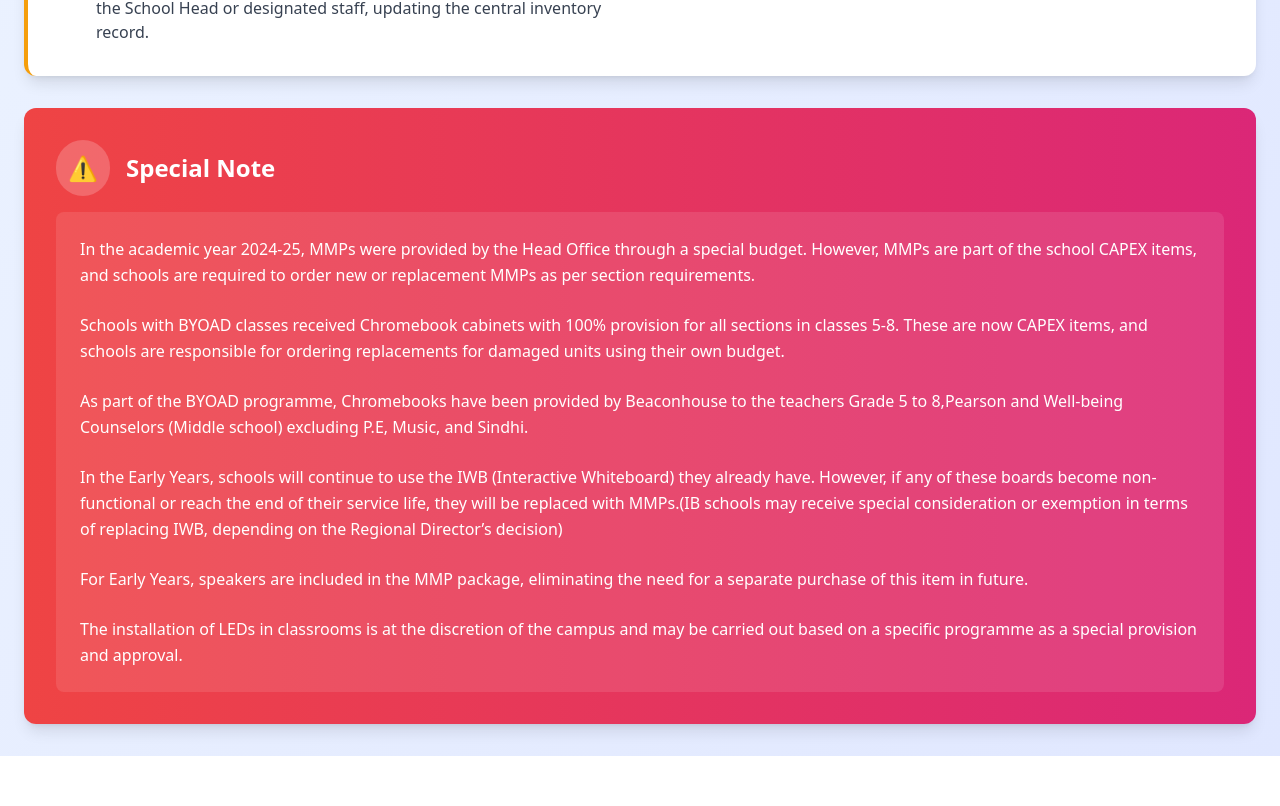
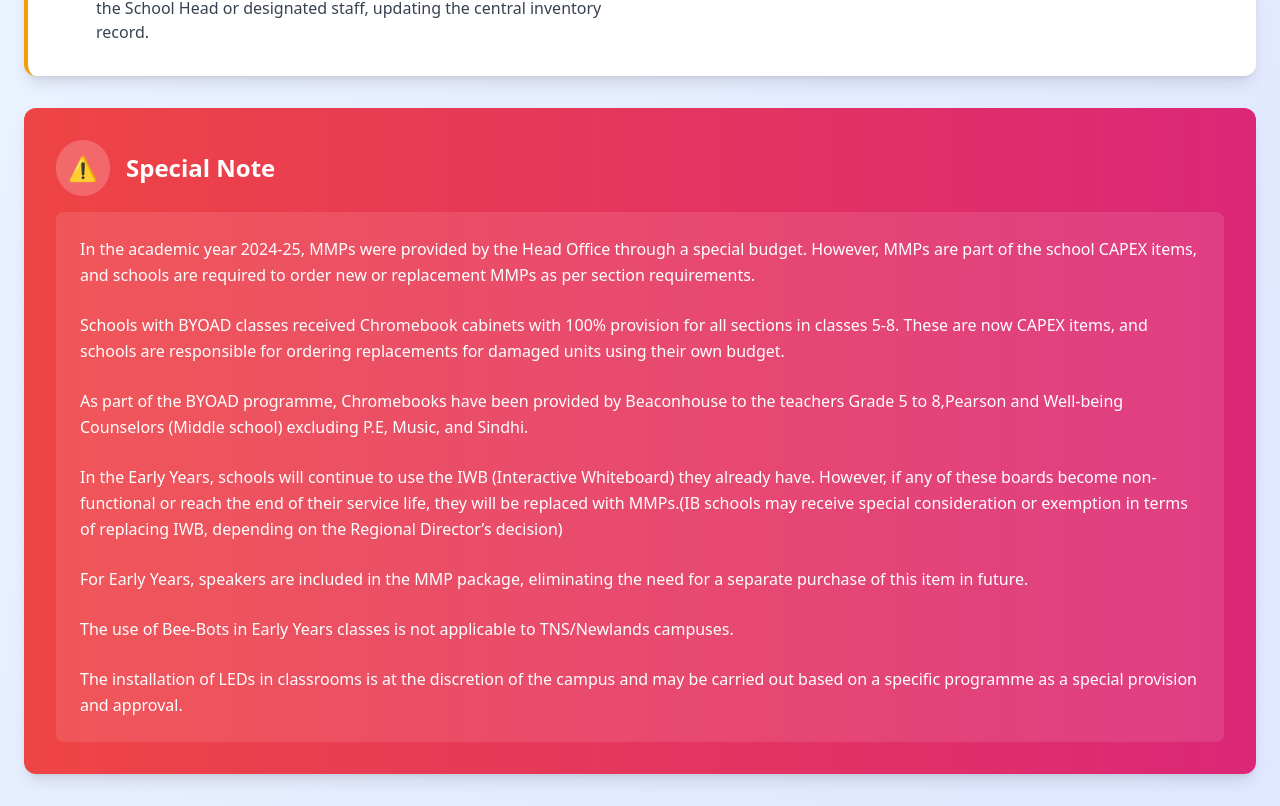
Before and after one commit to adenw715-debug/Toolsessentials, a React (Vite) app: page / in a window 1280 px wide. Shown: the part 1259-2065 px from the top of the page. Before the commit the page ends 2015 px from the top, so only its background shows below. Built offline with nearby package versions, Linux system fonts and the light colour scheme.

Commit message:
Add note about Bee-Bots for Early Years classes

```diff
--- a/src/App.tsx
+++ b/src/App.tsx
@@ -517,6 +517,8 @@ function App() {
             <br />
             <p className="leading-relaxed">For Early Years, speakers are included in the MMP package, eliminating the need for a separate purchase of this item in future.</p>
             <br />
+           <p className="leading-relaxed">The use of Bee-Bots in Early Years classes is not applicable to TNS/Newlands campuses.</p>
+            <br />
             <p className="leading-relaxed">The installation of LEDs in classrooms is at the discretion of the campus and may be carried out based on a specific programme as a special provision and approval.</p>
           </div>
         </div>
```
